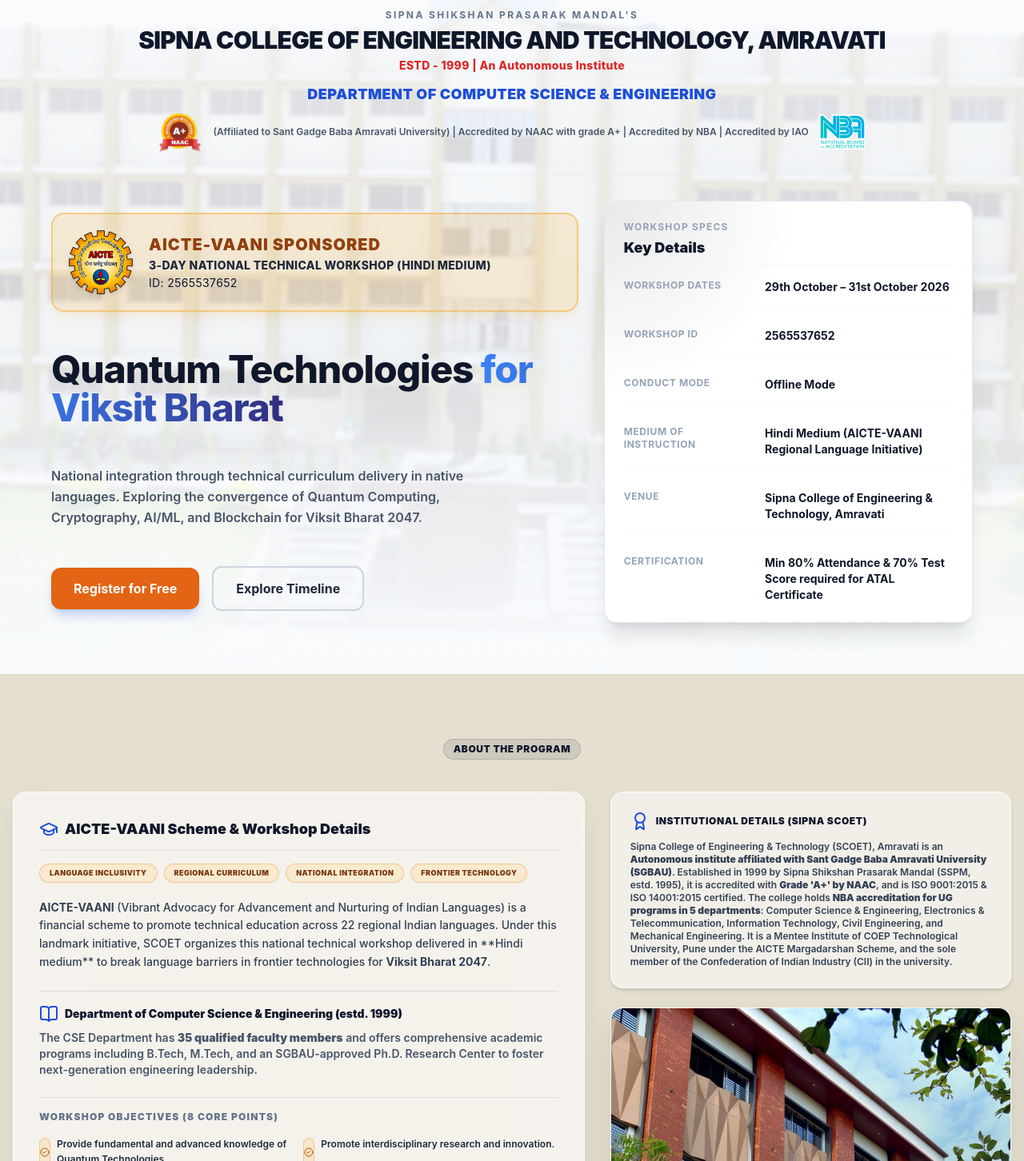
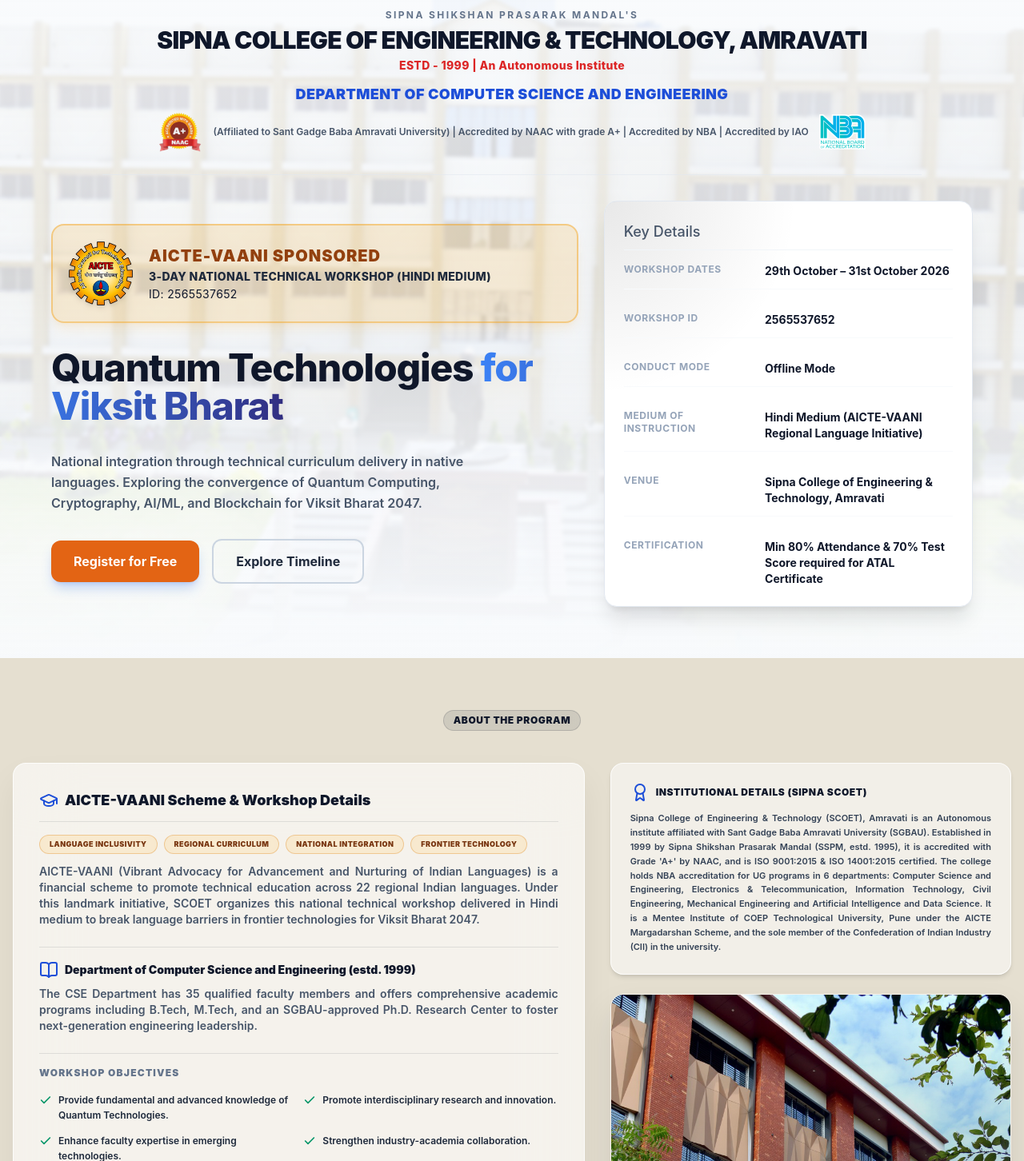
Before and after one commit to thombareprit/AICTE-VAANI, a React (Vite) app: page / in a window 1280 px wide. Shown: the part 178-1630 px from the top of the page at 80% size. Built offline with nearby package versions, Linux system fonts and the light colour scheme.

Commit message:
Changes done

```diff
--- a/index.html
+++ b/index.html
@@ -13,7 +13,7 @@
     <meta property="og:type" content="website" />
     <meta property="og:url" content="https://sipnaengg.ac.in/" />
     <meta property="og:title" content="AICTE-VAANI Workshop | Quantum Technologies for Viksit Bharat" />
-    <meta property="og:description" content="3-Day National Technical Workshop in Hindi Medium organized by the Department of Computer Science & Engineering, Sipna SCOET, Amravati." />
+    <meta property="og:description" content="3-Day National Technical Workshop in Hindi Medium organized by the Department of Computer Science and Engineering, Sipna SCOET, Amravati." />
     <meta property="og:image" content="/og-preview.jpg" />
     <meta property="og:image:secure_url" content="/og-preview.jpg" />
     <meta property="og:image:type" content="image/jpeg" />
--- a/src/components/AboutSection.tsx
+++ b/src/components/AboutSection.tsx
@@ -1,5 +1,5 @@
 import React from 'react';
-import { CheckCircle2, FileText, Globe, GraduationCap, ExternalLink, BookOpen, Award } from 'lucide-react';
+import { Check, FileText, Globe, GraduationCap, ExternalLink, BookOpen, Award } from 'lucide-react';
 import sipnaGate from '../assets/sipna-gate.png';
 
 export const AboutSection: React.FC = () => {
@@ -17,7 +17,7 @@
   return (
     <section
       id="about"
-      className="scroll-mt-24 relative py-20 px-4 bg-[#E5DFD0] text-slate-900 overflow-hidden"
+      className="scroll-mt-24 relative py-12 md:py-16 px-4 bg-[#E5DFD0] text-slate-900 overflow-hidden"
     >
       <div className="max-w-7xl mx-auto space-y-10 relative z-10">
 
@@ -58,8 +58,8 @@
                   </span>
                 </div>
 
-                <p className="text-sm text-slate-700 font-medium leading-relaxed pt-2">
-                  <strong>AICTE-VAANI</strong> (Vibrant Advocacy for Advancement and Nurturing of Indian Languages) is a financial scheme to promote technical education across 22 regional Indian languages. Under this landmark initiative, SCOET organizes this national technical workshop delivered in **Hindi medium** to break language barriers in frontier technologies for <strong>Viksit Bharat 2047</strong>.
+                <p className="text-xs md:text-sm text-slate-600 leading-relaxed font-semibold text-justify">
+                  AICTE-VAANI (Vibrant Advocacy for Advancement and Nurturing of Indian Languages) is a financial scheme to promote technical education across 22 regional Indian languages. Under this landmark initiative, SCOET organizes this national technical workshop delivered in Hindi medium to break language barriers in frontier technologies for Viksit Bharat 2047.
                 </p>
               </div>
 
@@ -67,25 +67,23 @@
               <div className="space-y-2 border-t border-slate-900/10 pt-4">
                 <h3 className="text-sm font-black text-[#0F172A] flex items-center gap-2">
                   <BookOpen className="w-4.5 h-4.5 text-blue-700" />
-                  Department of Computer Science & Engineering (estd. 1999)
+                  Department of Computer Science and Engineering (estd. 1999)
                 </h3>
-                <p className="text-xs md:text-sm text-slate-600 leading-relaxed font-semibold">
-                  The CSE Department has <strong>35 qualified faculty members</strong> and offers comprehensive academic programs including B.Tech, M.Tech, and an SGBAU-approved Ph.D. Research Center to foster next-generation engineering leadership.
+                <p className="text-xs md:text-sm text-slate-600 leading-relaxed font-semibold text-justify">
+                  The CSE Department has 35 qualified faculty members and offers comprehensive academic programs including B.Tech, M.Tech, and an SGBAU-approved Ph.D. Research Center to foster next-generation engineering leadership.
                 </p>
               </div>
 
               {/* Core Objectives */}
               <div className="space-y-4 border-t border-slate-900/10 pt-4">
                 <h4 className="text-xs font-black uppercase tracking-widest text-slate-500">
-                  Workshop Objectives (8 Core Points)
+                  Workshop Objectives
                 </h4>
 
                 <ul className="grid grid-cols-1 md:grid-cols-2 gap-3">
                   {workshopObjectives.map((obj, index) => (
-                    <li key={index} className="flex gap-2 text-xs text-slate-800 leading-relaxed font-semibold">
-                      <span className="w-4.5 h-4.5 rounded-full bg-amber-500/15 border border-amber-600/30 flex items-center justify-center shrink-0 mt-0.5">
-                        <CheckCircle2 className="w-3 h-3 text-amber-700" />
-                      </span>
+                    <li key={index} className="flex items-start gap-2 text-xs text-slate-800 leading-relaxed font-semibold">
+                      <Check className="w-4 h-4 text-emerald-600 shrink-0 mt-0.5" strokeWidth={2.5} />
                       <span>{obj}</span>
                     </li>
                   ))}
@@ -141,8 +139,8 @@
                 <Award className="w-4.5 h-4.5 text-blue-700" />
                 Institutional Details (Sipna SCOET)
               </h4>
-              <p className="text-[11px] sm:text-xs text-slate-700 leading-relaxed font-semibold">
-                Sipna College of Engineering & Technology (SCOET), Amravati is an <strong>Autonomous institute affiliated with Sant Gadge Baba Amravati University (SGBAU)</strong>. Established in 1999 by Sipna Shikshan Prasarak Mandal (SSPM, estd. 1995), it is accredited with <strong>Grade 'A+' by NAAC</strong>, and is ISO 9001:2015 & ISO 14001:2015 certified. The college holds <strong>NBA accreditation for UG programs in 5 departments</strong>: Computer Science & Engineering, Electronics & Telecommunication, Information Technology, Civil Engineering, and Mechanical Engineering. It is a Mentee Institute of COEP Technological University, Pune under the AICTE Margadarshan Scheme, and the sole member of the Confederation of Indian Industry (CII) in the university.
+              <p className="text-[11px] sm:text-s font-semibold text-slate-700 leading-relaxed text-justify">
+                Sipna College of Engineering & Technology (SCOET), Amravati is an Autonomous institute affiliated with Sant Gadge Baba Amravati University (SGBAU). Established in 1999 by Sipna Shikshan Prasarak Mandal (SSPM, estd. 1995), it is accredited with Grade 'A+' by NAAC, and is ISO 9001:2015 & ISO 14001:2015 certified. The college holds NBA accreditation for UG programs in 6 departments: Computer Science and Engineering, Electronics & Telecommunication, Information Technology, Civil Engineering, Mechanical Engineering and Artificial Intelligence and Data Science. It is a Mentee Institute of COEP Technological University, Pune under the AICTE Margadarshan Scheme, and the sole member of the Confederation of Indian Industry (CII) in the university.
               </p>
             </div>
 
--- a/src/components/CommitteeSection.tsx
+++ b/src/components/CommitteeSection.tsx
@@ -27,7 +27,7 @@
     {
       role: 'Convenor',
       name: 'Dr. Vijaya K. Shandilya',
-      title: 'HOD, Department of Computer Science & Engineering',
+      title: 'HOD, Department of Computer Science and Engineering',
       image: vkShandilya,
     },
   ];
@@ -50,9 +50,9 @@
   ];
 
   const advisors = [
-    { name: 'Dr. S. S. Dhande', role: 'Professor & Dean Academic', image: sDhande },
-    { name: 'Dr. A. A. Bardekar', role: 'Professor & CSE Research Advisor', image: aBardekar },
-    { name: 'Dr. K. R. Ingole', role: 'Associate Professor, CSE Dept.', image: kIngole },
+    { name: 'Dr. S. S. Dhande', role: 'Professor', image: sDhande },
+    { name: 'Dr. A. A. Bardekar', role: 'Professor', image: aBardekar },
+    { name: 'Dr. K. R. Ingole', role: 'Assistant Professor', image: kIngole },
   ];
 
   // Framer Motion variants for parent card hover ring trigger
@@ -67,8 +67,8 @@
   };
 
   return (
-    <section id="committee" className="scroll-mt-24 py-20 bg-canvas border-b border-slate-200/60">
-      <div className="max-w-7xl mx-auto px-4 sm:px-6 lg:px-8 space-y-12">
+    <section id="committee" className="scroll-mt-24 py-12 md:py-16 bg-canvas border-b border-slate-200/60">
+      <div className="max-w-7xl mx-auto px-4 sm:px-6 lg:px-8 space-y-8">
 
         {/* Section Header */}
         <div className="text-center space-y-3">
@@ -76,18 +76,15 @@
             Organizers
           </div>
           <h2 className="text-3xl font-extrabold text-slate-900 tracking-tight sm:text-4xl">
-            Committee & Administration
+            Administration
           </h2>
-          <p className="max-w-3xl mx-auto text-slate-655 text-sm sm:text-base font-semibold">
-            The leadership, coordinators, and advisors executing the AICTE-VAANI workshop goals at SCOET.
-          </p>
         </div>
 
         {/* 1. Row 1: Leadership (3 Centered Cards) with 130px circular avatar frames */}
         <div className="space-y-6">
-          <h3 className="text-sm font-black text-slate-400 tracking-widest uppercase text-center">
+          {/* <h3 className="text-sm font-black text-slate-400 tracking-widest uppercase text-center">
             Organizing Leadership
-          </h3>
+          </h3> */}
           <div className="grid grid-cols-1 md:grid-cols-3 gap-8 justify-center items-stretch">
             {leadership.map((leader) => (
               <div
@@ -208,9 +205,9 @@
         </div>
 
         {/* 1. Bottom Badge: EXACTLY ONE "SCOET CSE Academic Counsel" badge centered at the bottom of the section */}
-        <div className="w-full max-w-md mx-auto text-center mt-12 py-3 px-6 bg-slate-105 rounded-full border border-slate-200 text-xs font-bold text-slate-600 shadow-inner select-none">
+        {/* <div className="w-full max-w-md mx-auto text-center mt-12 py-3 px-6 bg-slate-105 rounded-full border border-slate-200 text-xs font-bold text-slate-600 shadow-inner select-none">
           SCOET CSE Academic Counsel
-        </div>
+        </div> */}
 
       </div>
     </section>
--- a/src/components/Footer.tsx
+++ b/src/components/Footer.tsx
@@ -27,7 +27,7 @@
                   Sipna SCOET
                 </span>
                 <span className="text-[10px] font-black text-slate-400 tracking-wider">
-                  DEPT. OF COMPUTER SCIENCE & ENGG.
+                  DEPT. OF COMPUTER SCIENCE AND ENGINEERING
                 </span>
               </div>
             </div>
--- a/src/components/HeroSection.tsx
+++ b/src/components/HeroSection.tsx
@@ -107,7 +107,7 @@
                 src={sipnaLogo}
                 alt="Sipna Logo"
                 style={{
-                  transformOrigin: 'center left', // Fixed transform origin center left strictly
+                  transformOrigin: 'center left',
                 }}
                 className="h-16 w-auto object-contain"
                 transition={{ layout: { type: "spring", stiffness: 350, damping: 35, bounce: 0 } }}
@@ -119,13 +119,13 @@
             SIPNA SHIKSHAN PRASARAK MANDAL'S
           </span>
           <h1 className="text-2xl md:text-3xl font-black text-[#0F172A] tracking-tight uppercase mb-1">
-            SIPNA COLLEGE OF ENGINEERING AND TECHNOLOGY, AMRAVATI
+            SIPNA COLLEGE OF ENGINEERING & TECHNOLOGY, AMRAVATI
           </h1>
           <span className="text-sm font-extrabold text-red-600 tracking-wide mb-2">
             ESTD - 1999 | An Autonomous Institute
           </span>
           <span className="text-base md:text-lg font-black text-[#1D4ED8] tracking-wide uppercase my-1 block">
-            Department of Computer Science & Engineering
+            Department of Computer Science and Engineering
           </span>
           <div className="flex items-center justify-center gap-3 text-xs font-semibold text-slate-600 flex-wrap">
             <img
@@ -148,7 +148,7 @@
         <div className="max-w-7xl mx-auto px-4 grid grid-cols-1 lg:grid-cols-12 gap-8 items-center">
 
           {/* Left Column (7 Columns) */}
-          <div className="lg:col-span-7 space-y-12">
+          <div className="lg:col-span-7 space-y-8">
 
             {/* Interactive Sponsor Box with gold fill transition */}
             <div className="flex items-center gap-5 p-4 md:p-5 rounded-2xl bg-amber-500/15 border-2 border-amber-500/40 shadow-lg shadow-amber-500/10 mb-6 transition-all duration-300 hover:bg-amber-500/20 hover:border-amber-500/60 hover:scale-[1.02] cursor-default">
@@ -221,10 +221,10 @@
 
               <div style={{ transform: 'translateZ(10px)' }} className="relative z-10 space-y-4">
                 <div>
-                  <span className="text-xs font-bold tracking-widest text-slate-400 uppercase mb-1 block">
-                    WORKSHOP SPECS
-                  </span>
-                  <h3 className="text-lg font-black text-[#0F172A] pb-2 border-b border-slate-100">
+                  {/* <span className="text-xs font-bold tracking-widest text-slate-400 uppercase mb-1 block">
+                    WORKSHOP SPECIFICATIONS
+                  </span> */}
+                  <h3 className="text-lg font-medium text-slate-600 pb-2 border-b border-slate-100">
                     Key Details
                   </h3>
                 </div>
--- a/src/components/ScheduleSection.tsx
+++ b/src/components/ScheduleSection.tsx
@@ -496,8 +496,8 @@
   const xOffset = activeDay === 1 ? '0%' : activeDay === 2 ? '-33.333%' : '-66.666%';
 
   return (
-    // Outer section wrapper with generous vertical padding to avoid clipping top and bottom-most cards
-    <section id="schedule" className="scroll-mt-24 py-24 md:py-32 px-4 bg-[#F8FAFC] border-b border-slate-200/60 overflow-hidden">
+    // Outer section wrapper with modern tighter vertical padding
+    <section id="schedule" className="scroll-mt-24 py-12 md:py-16 px-4 bg-[#F8FAFC] border-b border-slate-200/60 overflow-hidden">
       <div ref={containerRef} className="max-w-7xl mx-auto flex flex-col items-stretch">
 
         {/* Section Header */}
@@ -542,7 +542,7 @@
         </div>
 
         {/* Slider Track Wrapper with vertical padding and overflow-x-hidden, allowing internal overflow-visible */}
-        <div className="w-full overflow-x-hidden py-20 md:py-28">
+        <div className="w-full overflow-x-hidden py-8 md:py-12">
           <motion.div
             animate={{ x: xOffset }}
             transition={{ type: 'spring', stiffness: 260, damping: 28 }}
--- a/src/components/SpeakersSection.tsx
+++ b/src/components/SpeakersSection.tsx
@@ -74,7 +74,7 @@
       <div
         onMouseMove={(e) => handleMouseMove(e, index)}
         onMouseLeave={handleMouseLeave}
-        className="bg-white/80 backdrop-blur-xl border border-slate-200/90 rounded-2xl p-5 shadow-md hover:shadow-xl transition-all duration-300 hover:-translate-y-2 flex flex-col justify-between group min-h-[380px] w-full relative overflow-hidden cursor-default"
+        className="bg-white/80 backdrop-blur-xl border border-slate-200/90 rounded-2xl p-4 sm:p-5 shadow-md hover:shadow-xl transition-all duration-300 hover:-translate-y-2 flex flex-col justify-between group min-h-[340px] w-full relative overflow-hidden cursor-default"
       >
         {/* Spotlight Overlay */}
         {activeSpotlightIdx === index && (
@@ -123,7 +123,7 @@
   return (
     <section
       id="speakers"
-      className="scroll-mt-24 py-16 bg-slate-50/50 border-b border-slate-200/60 overflow-hidden mb-0 pb-4"
+      className="scroll-mt-24 py-12 md:py-16 bg-slate-50/50 border-b border-slate-200/60 overflow-hidden"
     >
       {/* Container */}
       <div className="max-w-7xl mx-auto px-4">
@@ -146,7 +146,7 @@
         {/* Balanced 3 + 2 Grid Layout using FlexWrap for equal geometry sizing */}
         <div className="flex flex-wrap justify-center gap-6 max-w-6xl mx-auto px-4">
           {speakers.map((speaker, idx) => (
-            <div key={speaker.name} className="w-full sm:w-[calc(50%-1.5rem)] lg:w-[calc(33.333%-1.5rem)] max-w-[340px] flex">
+            <div key={speaker.name} className="w-full sm:w-[calc(50%-1.5rem)] lg:w-[calc(33.333%-1.5rem)] max-w-[290px] flex">
               {renderCard(speaker, idx)}
             </div>
           ))}
--- a/src/components/VenueSection.tsx
+++ b/src/components/VenueSection.tsx
@@ -1,27 +1,21 @@
 import React from 'react';
-import { MapPin, Navigation, Landmark, Compass, Award, ExternalLink } from 'lucide-react';
+import { MapPin, Navigation, Landmark, Compass, ExternalLink } from 'lucide-react';
 import sipnaCampus from '../assets/sipna-campus.jpg';
 
 export const VenueSection: React.FC = () => {
   return (
-    <section id="venue" className="scroll-mt-24 py-20 bg-slate-50/50 border-b border-slate-200/60">
-      <div className="max-w-7xl mx-auto px-4 sm:px-6 lg:px-8 space-y-12">
+    <section id="venue" className="scroll-mt-24 py-12 md:py-16 px-4 bg-slate-50/50 border-b border-slate-200/60">
+      <div className="max-w-7xl mx-auto px-4 sm:px-6 lg:px-8 space-y-8">
 
         {/* Section Header */}
-        <div className="text-center space-y-3">
-          <div className="inline-flex items-center gap-1.5 px-3 py-1 rounded-full bg-emerald-50 border border-emerald-200 text-crypto text-xs font-bold uppercase tracking-wider">
-            Campus & Venue
-          </div>
-          <h2 className="text-3xl font-extrabold text-slate-900 tracking-tight sm:text-4xl">
-            Location & Campus Infrastructure
-          </h2>
-          <p className="max-w-3xl mx-auto text-slate-655 text-sm sm:text-base font-semibold">
-            Find the venue details and coordinate coordinates for the SCOET CSE Department.
-          </p>
+        <div className="text-center">
+          <span className="inline-flex items-center gap-1.5 px-3 py-1 rounded-full bg-emerald-50 border border-emerald-200 text-crypto text-xs font-bold uppercase tracking-wider">
+            Venue
+          </span>
         </div>
 
         {/* 2. Split Card Banner Container */}
-        <div className="bg-white border border-slate-200 rounded-3xl overflow-hidden shadow-xl grid grid-cols-1 lg:grid-cols-12 max-w-6xl mx-auto mb-12">
+        <div className="bg-white border border-slate-200 rounded-3xl overflow-hidden shadow-xl grid grid-cols-1 lg:grid-cols-12 max-w-6xl mx-auto mb-8">
 
           {/* Left Side (7 Columns) - Image Side with Hover Lens & Badge */}
           <div className="lg:col-span-7 relative overflow-hidden group cursor-pointer">
@@ -47,7 +41,7 @@
             <div className="space-y-4">
               <h3 className="text-xl font-black text-slate-900 flex items-center gap-2 border-b border-slate-200/60 pb-3">
                 <Landmark className="w-5 h-5 text-primary" />
-                Department of CSE
+                Department of Computer Science and Engineering
               </h3>
 
               <div className="space-y-3">
@@ -74,35 +68,6 @@
                     <p className="text-xs sm:text-sm font-extrabold text-slate-705 mt-0.5">
                       CSE Seminar Hall, Ground Floor, Academic Block B
                     </p>
-                  </div>
-                </div>
-              </div>
-
-              {/* Institutional Credentials */}
-              <div className="border-t border-slate-150 pt-4 space-y-2.5">
-                <h4 className="text-xl md:text-2xl font-black text-[#0F172A] tracking-tight mb-4">
-                  Autonomous Institute Accreditation & Academic Distinction
-                </h4>
-                <div className="space-y-1.5 text-xs md:text-sm font-medium text-slate-600 leading-relaxed">
-                  <div className="flex items-center gap-2">
-                    <Award className="w-4 h-4 text-amber-650 shrink-0" />
-                    <span>UGC-Autonomous Status</span>
-                  </div>
-                  <div className="flex items-center gap-2">
-                    <Award className="w-4 h-4 text-amber-650 shrink-0" />
-                    <span>Accredited with Grade A+ by NAAC</span>
-                  </div>
-                  <div className="flex items-center gap-2">
-                    <Award className="w-4 h-4 text-amber-650 shrink-0" />
-                    <span>Accredited by NBA (UG CSE Program)</span>
-                  </div>
-                  <div className="flex items-center gap-2">
-                    <Award className="w-4 h-4 text-amber-650 shrink-0" />
-                    <span>ISO 9001:2015 Certified</span>
-                  </div>
-                  <div className="flex items-center gap-2">
-                    <Award className="w-4 h-4 text-amber-650 shrink-0" />
-                    <span>Mentee of COEP Technological University</span>
                   </div>
                 </div>
               </div>
```
Also changed, not shown: src/components/RegistrationSection.tsx (+24 -19 lines), 1 other file (tests, documents, lock files or other folders).
